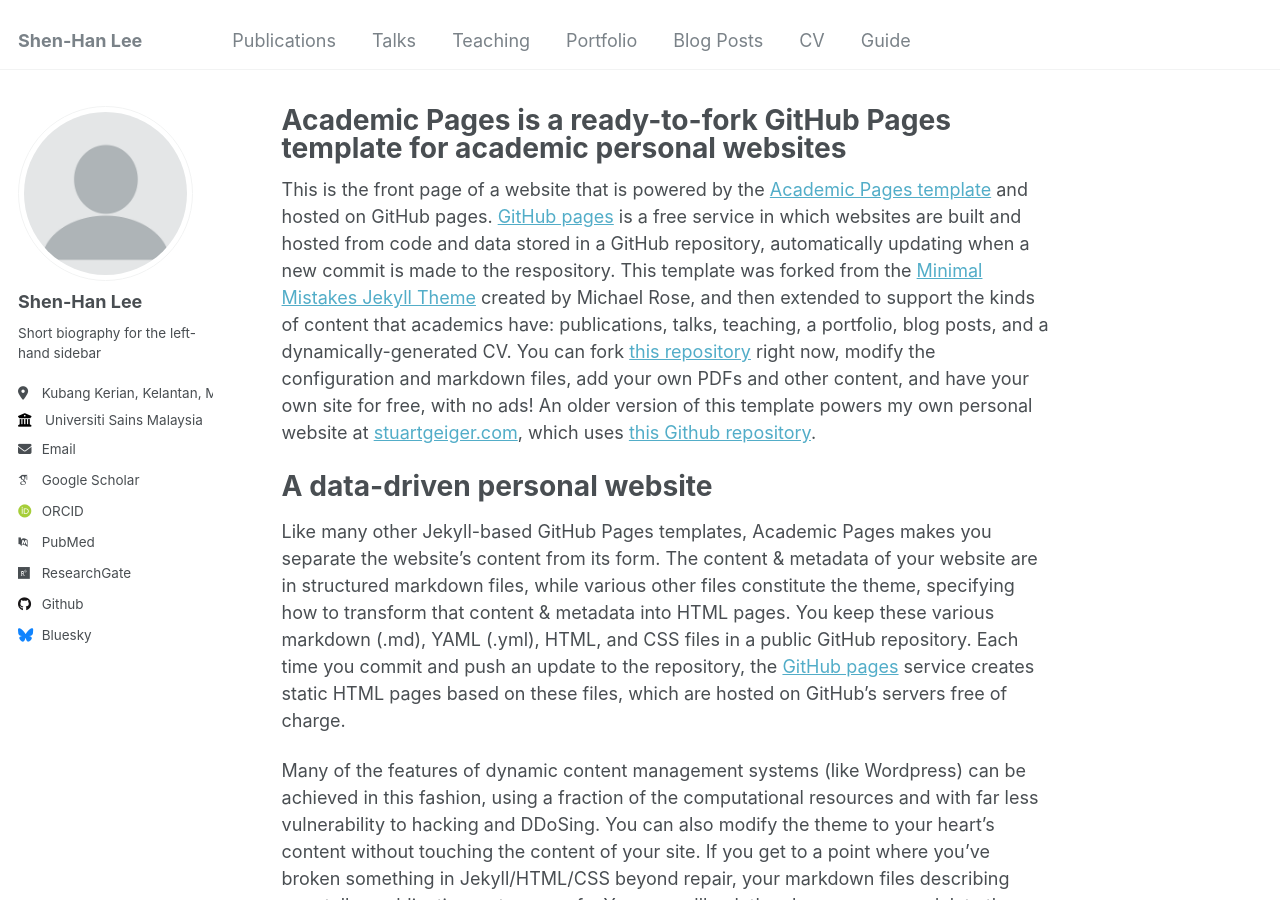
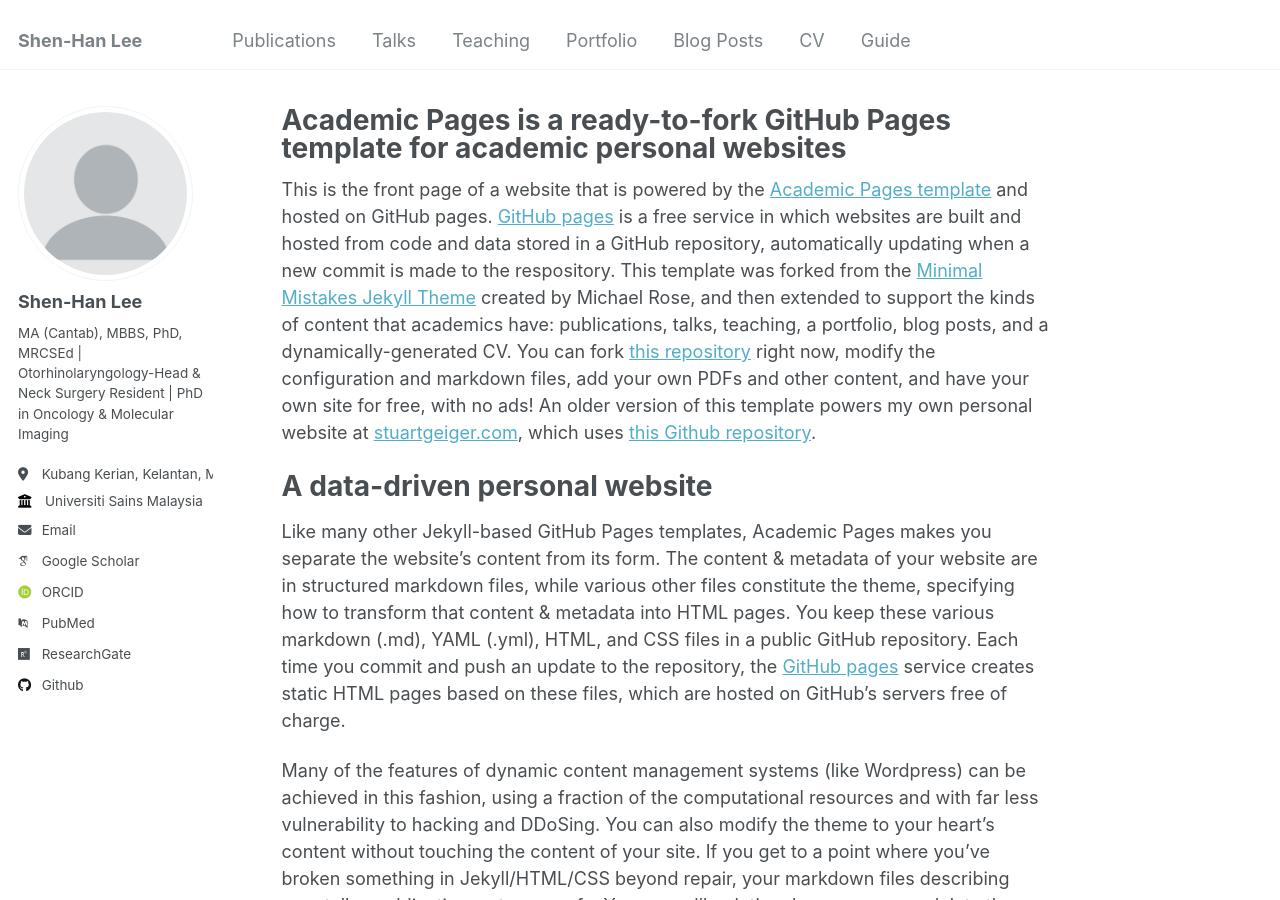
Before and after one commit to shenhanlee/shenhanlee.github.io, a Jekyll site: the page built from _pages/about.md, in a window 1280 px wide and 900 px high. Built offline with Jekyll 4.4.1, drawn with Linux system fonts in a browser that asks for light colours; some web fonts are replaced.

```diff
--- a/_config.yml
+++ b/_config.yml
@@ -23,7 +23,7 @@ author:
   # Biographic information
   avatar           : "profile.png"
   name             : "Shen-Han Lee"
-  bio              : "Short biography for the left-hand sidebar"
+  bio              : "MA (Cantab), MBBS, PhD, MRCSEd | Otorhinolaryngology-Head & Neck Surgery Resident | PhD in Oncology & Molecular Imaging"
   location         : "Kubang Kerian, Kelantan, Malaysia"
   employer         : "Universiti Sains Malaysia"
   uri              : # URL
@@ -42,13 +42,13 @@ author:
   bitbucket        : # Username - Update with your username on the site
   codepen          : # Username
   dribbble         : # Username
-  github           : "academicpages"
+  github           : "shenhanlee"
   kaggle           : # Username
   stackoverflow    : # User number or user number and name (i.e., use "1" or "1/jeff-atwood")
 
   # Social media
-  bluesky          : "bsky.app" # Replace this with you Bluesky username
-  facebook         : # Username
+
+  facebook         : # shenhan.lee
   flickr           : # Username
   foursquare       : # Username
   goodreads        : # Username
@@ -64,7 +64,7 @@ author:
   steam            : # Username
   telegram         : # URL
   tumblr           : # Username
-  twitter          : # Username for X / Twitter
+  twitter          : # shenhanlee
   vine             : # Username
   weibo            : # Username
   wikipedia        : # Username
```
